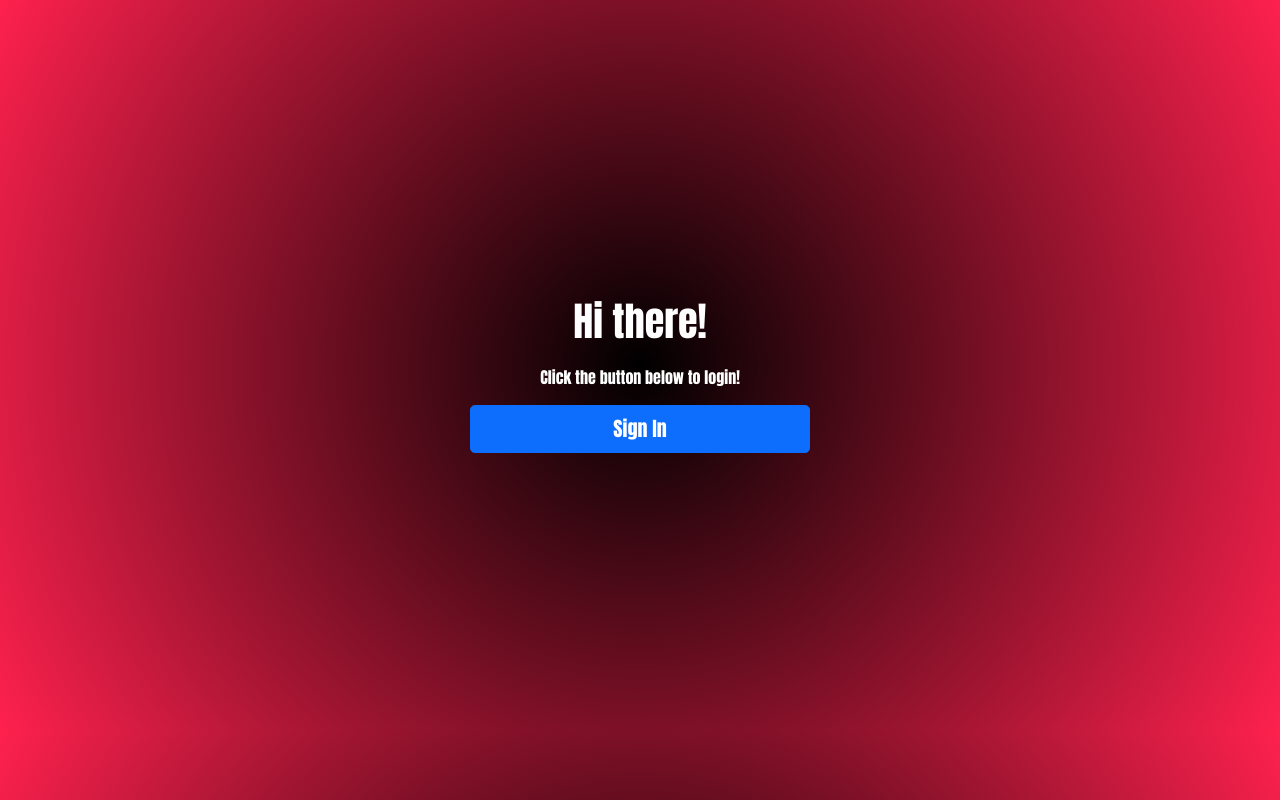
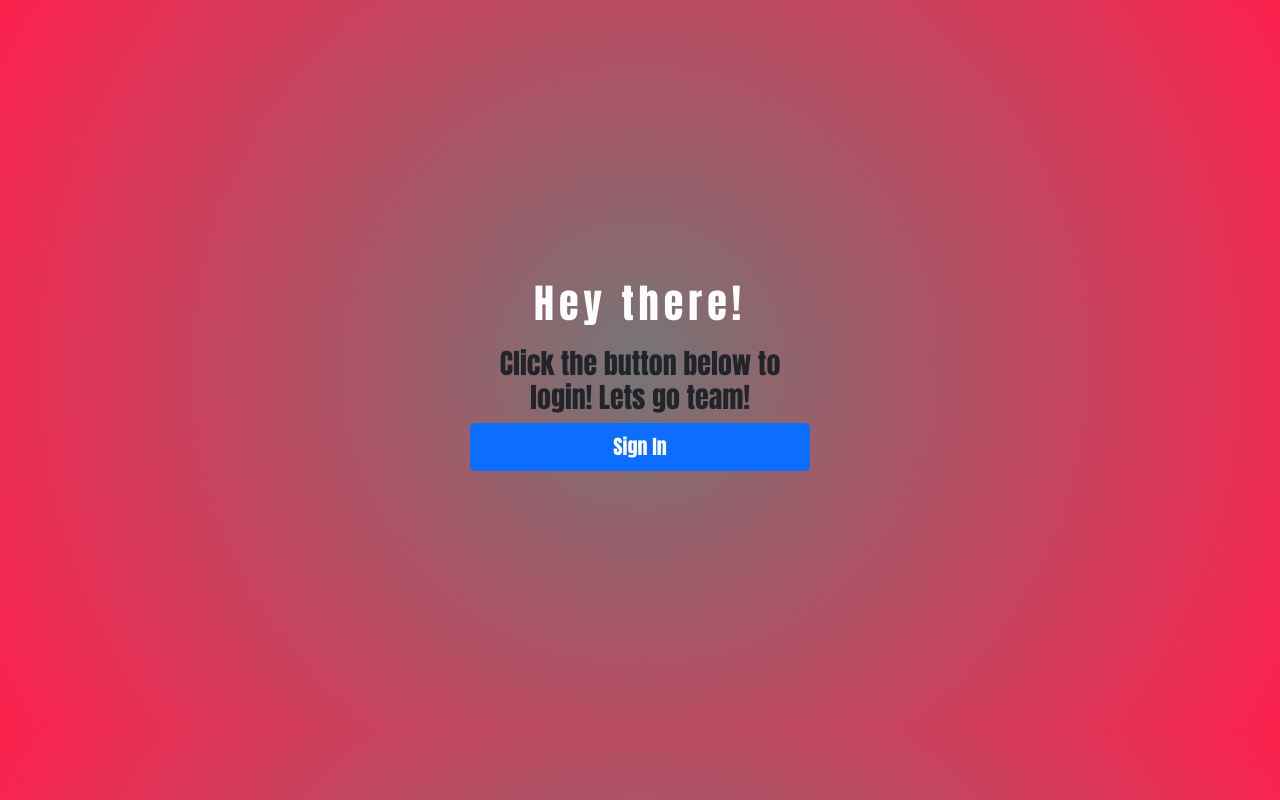
Before and after one commit to krima-patel/INDIVIDUAL-Team-Roster, a Next.js app: page /team in a window 1280 px wide. Built offline with nearby package versions, Linux system fonts and the light colour scheme; no server answers.

Commit message:
decided against profile, worked on css

```diff
--- a/components/NavBar.js
+++ b/components/NavBar.js
@@ -10,7 +10,7 @@ export default function NavBar() {
   return (
     <Navbar collapseOnSelect expand="lg" bg="light" variant="light">
       <Container>
-        <Link passHref href="/">
+        <Link passHref href="/team">
           <Navbar.Brand>TEAM MONSTER MASH 🏀</Navbar.Brand>
         </Link>
         <Navbar.Toggle aria-controls="responsive-navbar-nav" />
--- a/components/PlayerCard.js
+++ b/components/PlayerCard.js
@@ -18,12 +18,12 @@ export default function PlayerCard({
       <Card className="player-card" style={{ width: '18rem' }}>
         <Card.Body>
           <Card.Title>{playerObj.name}</Card.Title>
-          <Card.Img variant="top" src={playerObj.image} />
+          <Card.Img variant="top" className=".card-img-top" src={playerObj.image} />
           <Card.Subtitle className="mb-2">{playerObj.position}</Card.Subtitle>
           <Link href={`/edit/${playerObj.firebaseKey}`} passHref>
-            <Button variant="primary">Edit</Button>
+            <Button variant="primary">EDIT</Button>
           </Link>
-          <Button variant="danger" onClick={deletePlayer} className="m-2">Delete</Button>
+          <Button variant="danger" className="delete-btn" onClick={deletePlayer}>DELETE</Button>
         </Card.Body>
       </Card>
     </>
--- a/components/Signin.js
+++ b/components/Signin.js
@@ -13,8 +13,8 @@ function Signin() {
         margin: '0 auto',
       }}
     >
-      <h1 className="sign-out">Hi there!</h1>
-      <p>Click the button below to login!</p>
+      <h1 className="sign-out">Hey there!</h1>
+      <h3>Click the button below to login! Lets go team!</h3>
       <Button type="button" size="lg" className="copy-btn" onClick={signIn}>
         Sign In
       </Button>
--- a/styles/globals.css
+++ b/styles/globals.css
@@ -10,6 +10,7 @@ body {
 h1 {
   margin: 20px;
   color: black;
+  letter-spacing: 5px;
 }
 
 .sign-in, p {
@@ -32,13 +33,24 @@ a {
 
 body {
   background-color: #000000;
-  background: radial-gradient(circle, rgba(0,0,0,1) 0%, rgba(254,33,78,1) 100%);
+  background: radial-gradient(circle, rgb(117, 117, 117) 0%, rgba(254,33,78,1) 100%);
+}
+
+.card-img-top {
+width: 100%;
+height: 40vh;
+object-fit: cover;
 }
 
 .player-card {
   color: red;
   font-family: Impact, Haettenschweiler, 'Arial Narrow Bold', sans-serif;
   text-transform: uppercase;
+  letter-spacing: 2px;
+}
+
+.delete-btn {
+  letter-spacing: 2px;
 }
 
 .mb-2 {
```
